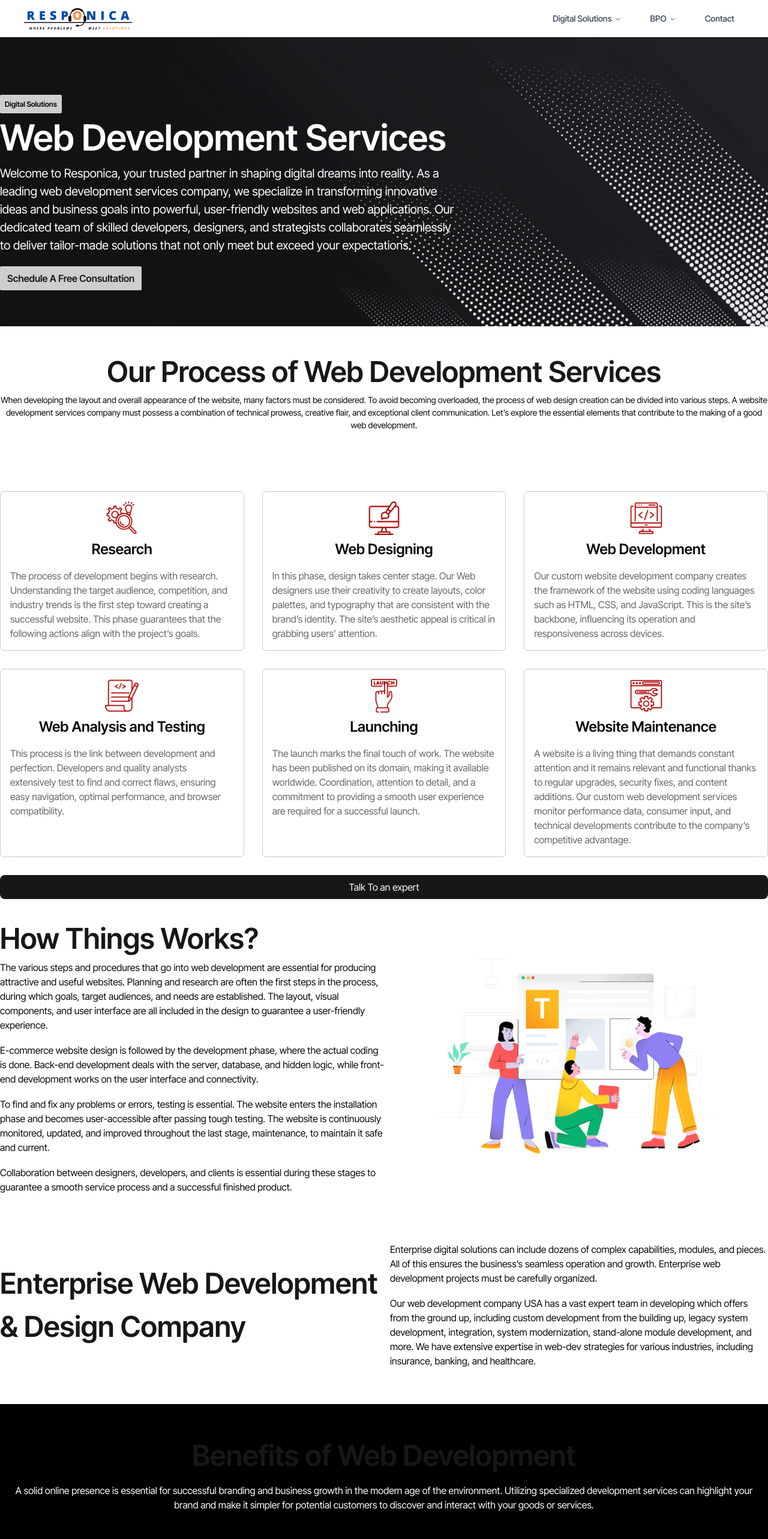
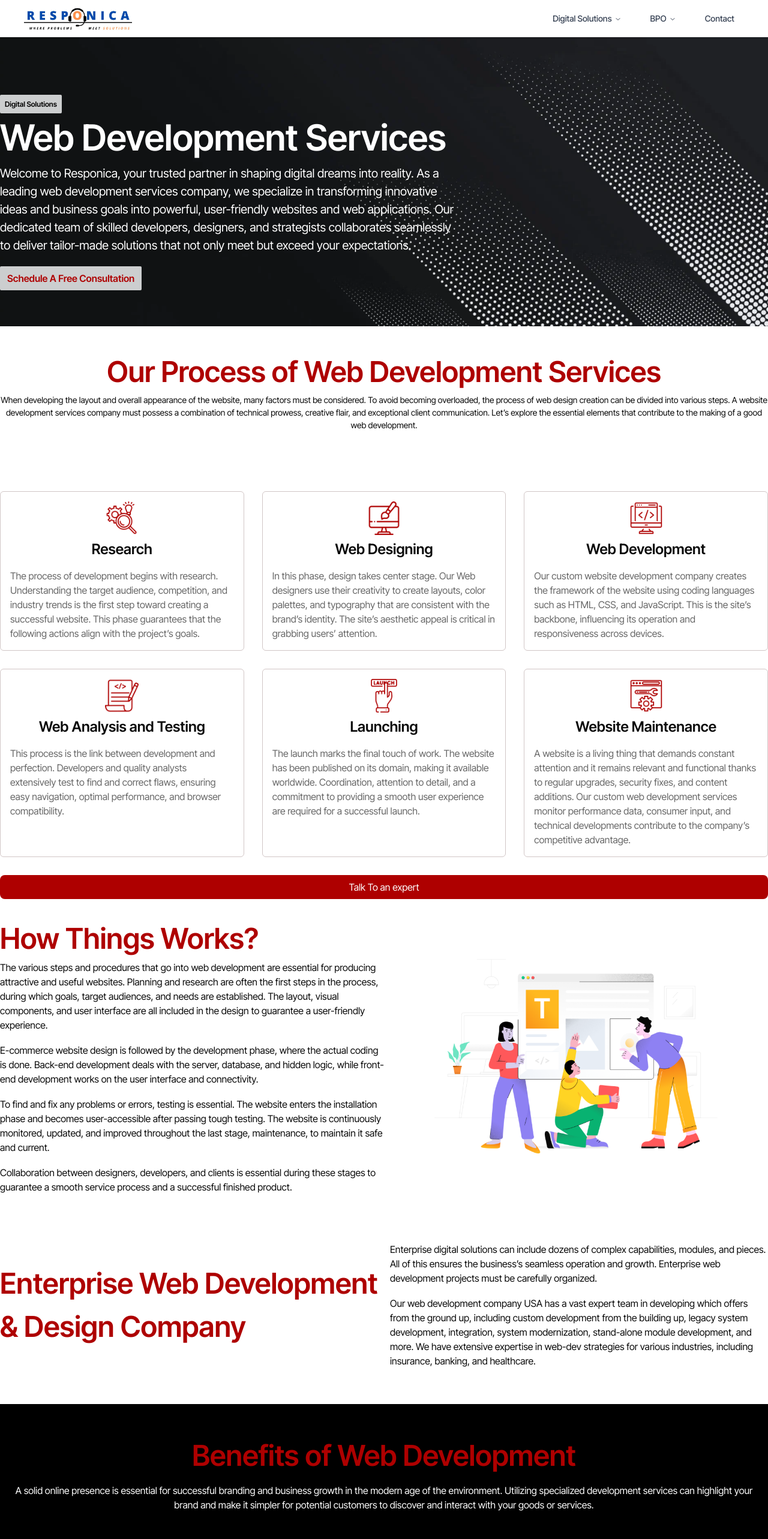
Before and after one commit to Muazzia/Responicaa, a React (Vite) app: page /digitalSolutions/webDevelopment in a window 1280 px wide. Shown: the top 2566 px of the page at 60% size. Built offline with nearby package versions, Linux system fonts and the light colour scheme.

Commit message:
changed color red

```diff
--- a/src/components/HeroSectionWithCTA.tsx
+++ b/src/components/HeroSectionWithCTA.tsx
@@ -39,7 +39,7 @@ const HeroSectionWithCTA = ({
             <button
               onClick={onSecondaryButtonClick}
               // href={`#${secondaryButtonUrl}`}
-              className="rounded-xs text-primary bg-[#CCCECF] px-3 py-2 font-semibold cursor-pointer"
+              className="rounded-xs text-primary-red bg-[#CCCECF] px-3 py-2 font-semibold cursor-pointer"
             >
               {secondaryButtonLabel}
             </button>
--- a/src/index.css
+++ b/src/index.css
@@ -3,11 +3,6 @@
 
 @custom-variant dark (&:is(.dark *));
 
-@theme{
-    --color-primary:#AE0000;
-
-    --font-primary: "Inter Tight", sans-serif;
-  }
 
 .perspective {
     perspective: 1000px;
@@ -149,3 +144,13 @@
     @apply bg-background text-foreground;
     }
 }
+
+
+
+
+
+@theme{
+  --color-primary-red: #AE0000;
+
+  --font-primary: "Inter Tight", sans-serif;
+}
--- a/src/pages/bpo/customerSupport/index.tsx
+++ b/src/pages/bpo/customerSupport/index.tsx
@@ -57,7 +57,7 @@ const CustomerSupport = () => {
 
       <div className="px-4 md:px-10 xl:px-0 max-w-7xl mx-auto mt-8 md:mt-12">
         <div className="flex items-center justify-center">
-          <p className="text-primary font-semibold text-3xl sm:text-4xl lg:text-[48px] text-center">
+          <p className="text-primary-red font-semibold text-3xl sm:text-4xl lg:text-[48px] text-center">
             How Does Customer Support Service Work?
           </p>
         </div>
@@ -95,7 +95,7 @@ const CustomerSupport = () => {
 
       <div className="px-4 md:px-10 xl:px-0 max-w-7xl mx-auto mt-8 md:mt-12">
         <div className="flex items-center justify-center">
-          <p className="text-primary font-semibold text-3xl sm:text-4xl lg:text-[48px] text-center">
+          <p className="text-primary-red font-semibold text-3xl sm:text-4xl lg:text-[48px] text-center">
             Key Features of Customer Support
           </p>
         </div>
@@ -117,7 +117,7 @@ const CustomerSupport = () => {
         </div>
 
         <div className="mt-8 md:mt-12">
-          <p className="text-center text-primary font-semibold text-3xl sm:text-4xl lg:text-[48px] px-4 md:px-10">
+          <p className="text-center text-primary-red font-semibold text-3xl sm:text-4xl lg:text-[48px] px-4 md:px-10">
             How Does Customer Support Service Benefit Businesses
           </p>
           <div className="space-y-4 mt-4 text-sm sm:text-base">
--- a/src/pages/bpo/energySupplies/index.tsx
+++ b/src/pages/bpo/energySupplies/index.tsx
@@ -56,7 +56,7 @@ const EnergySupplies = () => {
 
       <div className="px-4 md:px-10 xl:px-0 max-w-7xl mx-auto mt-8 md:mt-12">
         <div className="flex items-center justify-center">
-          <p className="text-primary font-semibold text-3xl sm:text-4xl lg:text-[48px] text-center">
+          <p className="text-primary-red font-semibold text-3xl sm:text-4xl lg:text-[48px] text-center">
             How Does Our Energy Supply Service Work?
           </p>
         </div>
@@ -92,7 +92,7 @@ const EnergySupplies = () => {
 
       <div className="px-4 md:px-10 xl:px-0 max-w-7xl mx-auto mt-8 md:mt-12">
         <div className="flex items-center justify-center">
-          <p className="text-primary font-semibold text-3xl sm:text-4xl lg:text-[48px] text-center">
+          <p className="text-primary-redy font-semibold text-3xl sm:text-4xl lg:text-[48px] text-center">
             Key Features of Our Energy Supply
           </p>
         </div>
@@ -113,7 +113,7 @@ const EnergySupplies = () => {
         </div>
 
         <div className="mt-8 md:mt-12">
-          <p className="text-center text-primary font-semibold text-3xl sm:text-4xl lg:text-[48px] px-4 md:px-10">
+          <p className="text-center text-primary-red font-semibold text-3xl sm:text-4xl lg:text-[48px] px-4 md:px-10">
             How Does Professional Energy Supply Benefit Businesses
           </p>
           <div className="space-y-4 mt-4 text-sm sm:text-base">
--- a/src/pages/bpo/index.tsx
+++ b/src/pages/bpo/index.tsx
@@ -87,7 +87,7 @@ const BPO = () => {
     <div className="">
       <div className="px-4 md:px-10  xl:px-0  max-w-7xl mx-auto">
         <div className="w-full space-y-5 text-center my-7">
-          <p className="text-3xl sm:text-4xl lg:text-[48px] text-primary font-semibold">
+          <p className="text-3xl sm:text-4xl lg:text-[48px] text-primary-red font-semibold">
             Trusted BPO Services
           </p>
           <p className="text-sm sm:text-base">
@@ -200,7 +200,7 @@ const BPO = () => {
           </div>
 
           <div className="mt-5">
-            <p className="text-2xl sm:text-3xl lg:text-[40px] text-center text-primary font-semibold">
+            <p className="text-2xl sm:text-3xl lg:text-[40px] text-center text-primary-red font-semibold">
               How Can We Be of Assistance?
             </p>
             <p className="my-2 text-sm sm:text-base">
@@ -320,7 +320,7 @@ const BPO = () => {
             </p>
             <button
               onClick={scrollToContact}
-              className="bg-primary text-white w-fit px-4 py-2 rounded-lg cursor-pointer hover:bg-primary/90 transition"
+              className="bg-primary-red text-white w-fit px-4 py-2 rounded-lg cursor-pointer hover:bg-primary-red/90 transition"
             >
               Get in Touch
             </button>
--- a/src/pages/bpo/qualityAssurance/index.tsx
+++ b/src/pages/bpo/qualityAssurance/index.tsx
@@ -56,7 +56,7 @@ const QualityAssurance = () => {
 
       <div className="px-4 md:px-10 xl:px-0 max-w-7xl mx-auto mt-8 md:mt-12">
         <div className="flex items-center justify-center">
-          <p className="text-primary font-semibold text-3xl sm:text-4xl lg:text-[48px] text-center">
+          <p className="text-primary-red font-semibold text-3xl sm:text-4xl lg:text-[48px] text-center">
             How Does Quality Assurance Service Work?
           </p>
         </div>
@@ -93,7 +93,7 @@ const QualityAssurance = () => {
 
       <div className="px-4 md:px-10 xl:px-0 max-w-7xl mx-auto mt-8 md:mt-12">
         <div className="flex items-center justify-center">
-          <p className="text-primary font-semibold text-3xl sm:text-4xl lg:text-[48px] text-center">
+          <p className="text-primary-red font-semibold text-3xl sm:text-4xl lg:text-[48px] text-center">
             Key Features of Our Quality Assurance
           </p>
         </div>
@@ -113,7 +113,7 @@ const QualityAssurance = () => {
         </div>
 
         <div className="mt-8 md:mt-12">
-          <p className="text-center text-primary font-semibold text-3xl sm:text-4xl lg:text-[48px] px-4 md:px-10">
+          <p className="text-center text-primary-red font-semibold text-3xl sm:text-4xl lg:text-[48px] px-4 md:px-10">
             How Does Quality Assurance Benefit Businesses
           </p>
           <div className="space-y-4 mt-4 text-sm sm:text-base">
--- a/src/pages/digitalSolutions/webDevelopment/index.tsx
+++ b/src/pages/digitalSolutions/webDevelopment/index.tsx
@@ -62,7 +62,7 @@ const WebDevelopment = () => {
       <div className="px-4 md:px-10  xl:px-0  max-w-7xl mx-auto py-[40px] space-y-[30px]">
         <div>
           <div className="text-center">
-            <p className="text-[25px] lg:text-[48px] font-semibold text-primary">
+            <p className="text-[25px] lg:text-[48px] font-semibold text-primary-red">
               Our Process of Web Development Services
             </p>
             <p className="text-[16px] lg:text-[14px] mt-4 lg:mt-0">
@@ -80,7 +80,7 @@ const WebDevelopment = () => {
 
           <div
             onClick={() => nav(ROUTES.CONTACT)}
-            className="w-full text-center mt-[30px]  bg-primary hover:bg-primary/80 hover:cursor-pointer rounded-md  py-2 text-white"
+            className="w-full text-center mt-[30px]  bg-primary-red hover:bg-primary-red/80 hover:cursor-pointer rounded-md  py-2 text-white"
           >
             <p>Talk To an expert</p>
           </div>
@@ -89,7 +89,7 @@ const WebDevelopment = () => {
         <div className="mb-[20px] flex flex-col  gap-[55px] lg:gap-[80px]">
           <div className="flex flex-col lg:flex-row w-full">
             <div className="flex-[0.5] order-2 lg:order-1">
-              <p className="mb-2 lg:mb-0 text-center lg:text-left text-[25px] capitalize lg:text-[48px] font-semibold text-primary">
+              <p className="mb-2 lg:mb-0 text-center lg:text-left text-[25px] capitalize lg:text-[48px] font-semibold text-primary-red">
                 How Things Works?
               </p>
 
@@ -144,7 +144,7 @@ const WebDevelopment = () => {
 
           <div className="flex flex-col lg:flex-row w-full lg:gap-[20px]">
             <div className="flex-1/2 flex justify-center items-center">
-              <p className="mb-2 lg:mb-0 text-center lg:text-left text-primary text-[25px] lg:text-[48px] font-semibold ">
+              <p className="mb-2 lg:mb-0 text-center lg:text-left text-primary-red text-[25px] lg:text-[48px] font-semibold ">
                 Enterprise Web Development & Design Company
               </p>
             </div>
@@ -171,7 +171,7 @@ const WebDevelopment = () => {
 
       <div className="bg-black py-[50px] text-white text-center">
         <div className="px-4 lg:max-w-7xl lg:mx-auto">
-          <p className="text-[25px] lg:text-[48px] mb-[10px] text-primary font-semibold">
+          <p className="text-[25px] lg:text-[48px] mb-[10px] text-primary-red font-semibold">
             Benefits of Web Development
           </p>
           <p className="text-[15px] lg:text-[16px]">
@@ -263,7 +263,7 @@ const WebDevelopment = () => {
       </div>
 
       <div className="px-4 md:px-10  xl:px-0 max-w-7xl mx-auto text-center py-[30px]">
-        <p className="text-[25px] lg:text-[48px] font-semibold text-primary">
+        <p className="text-[25px] lg:text-[48px] font-semibold text-primary-red">
           Who We Are?
         </p>
         <p className="font-[16px]">
```
